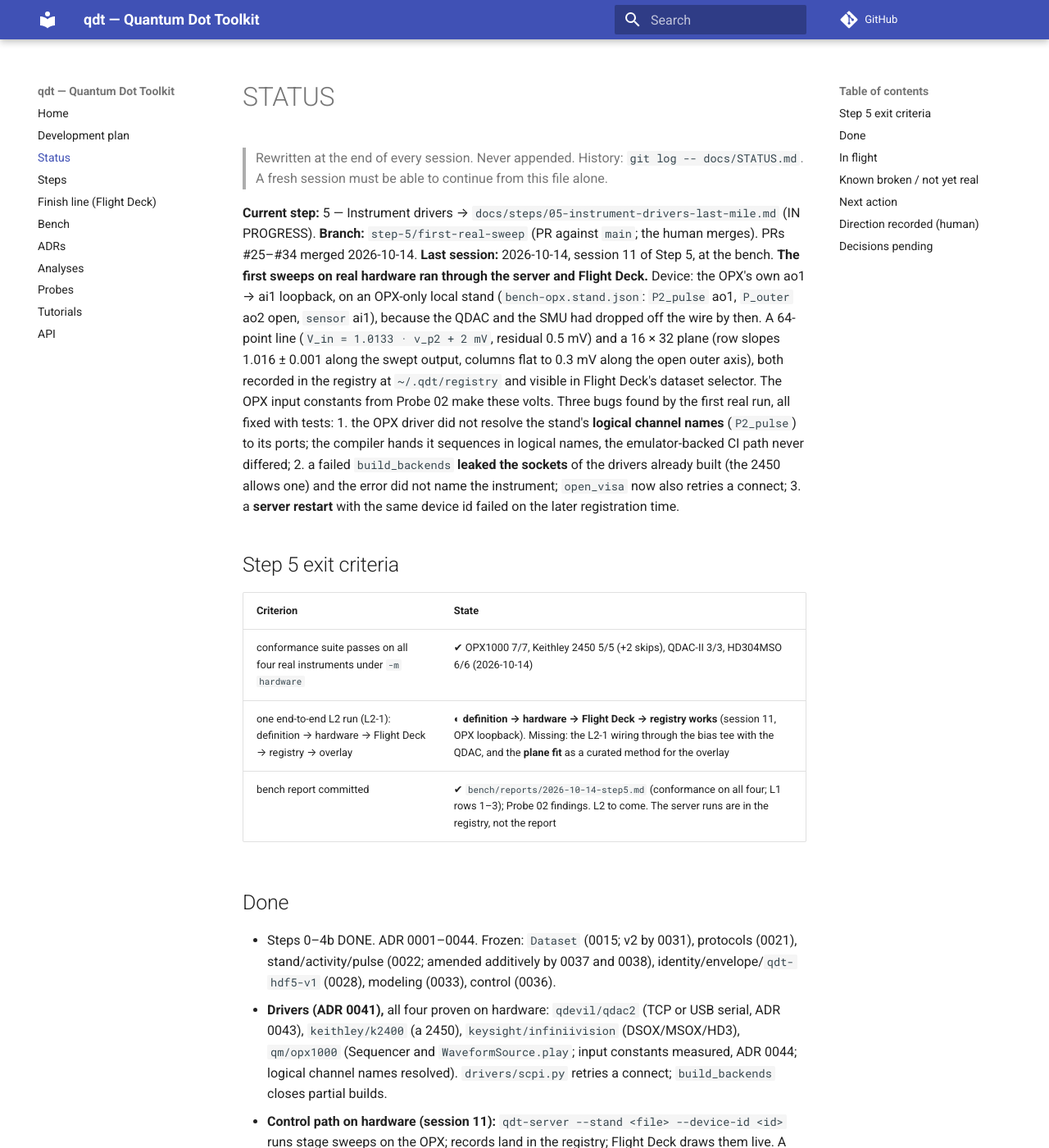
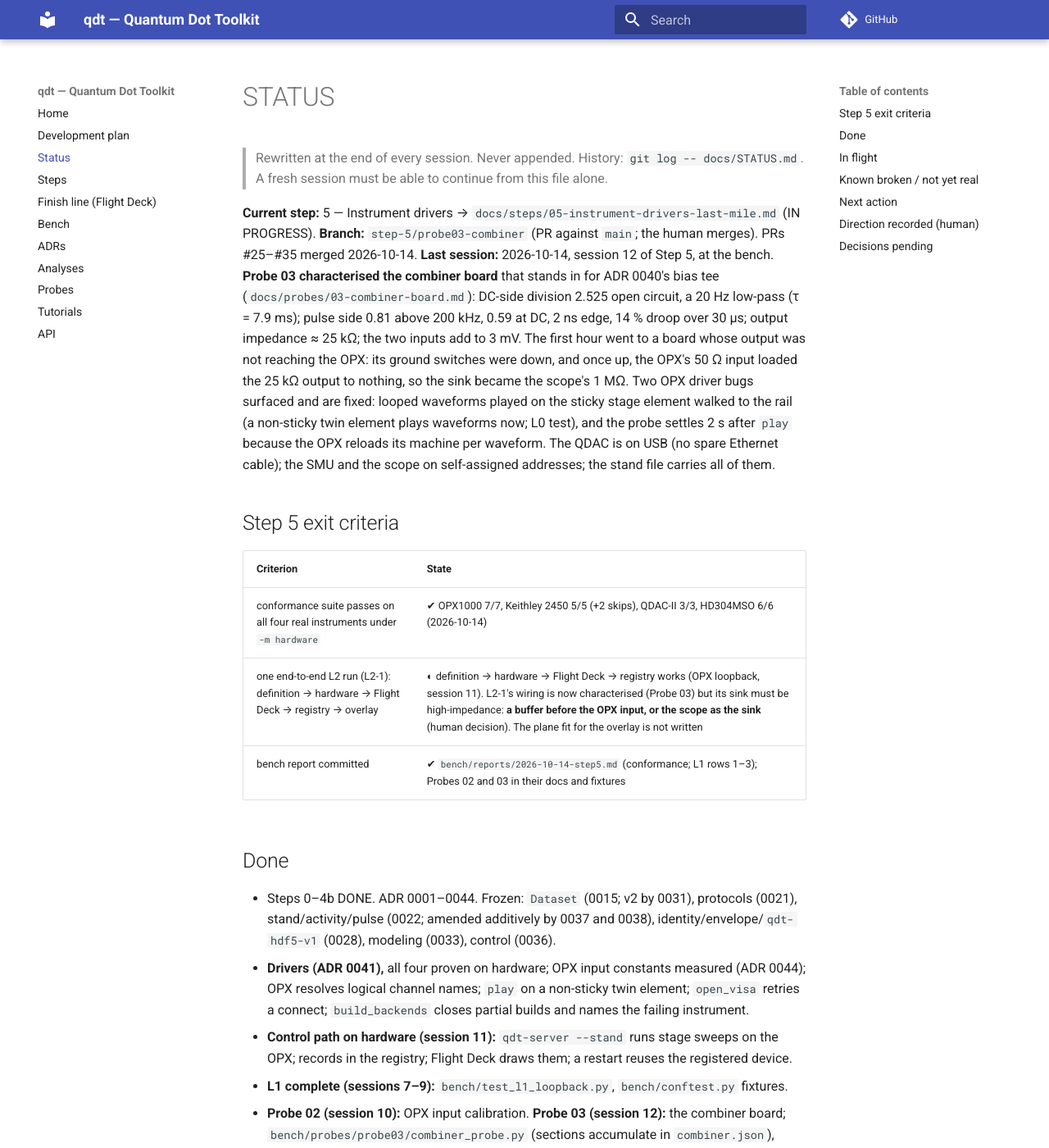
Before and after one commit to CowboyQuantum/qdt, an MkDocs documentation site: the page built from docs/STATUS.md, in a window 1280 px wide and 1400 px high. Shown: the whole window at 82% size. Built offline with MkDocs 1.6.1 and Material for MkDocs 9.7.7, drawn with Linux system fonts in a browser that asks for light colours; comment, search, counter and statistics services are not loaded; some of the changed text lies outside the part shown.

Commit message:
docs: BENCH L2 records the combiner board; STATUS, Step 5 session 12 (L2-1 sink decision pending)
Co-Authored-By: Claude Fable 5.1 <noreply@anthropic.com>

```diff
--- a/docs/BENCH.md
+++ b/docs/BENCH.md
@@ -41,6 +41,14 @@ the sources cabled right now, the rest skip. `bench/test_l1_loopback.py`.
 | OPX LF-FEM ao1 (`QDT_L1_OPX_CHANNEL`), direct mode → the same scope input, DC **50 Ω**, 0.1 V/div, edge trigger at half amplitude | a repeating 0.25 V, 1 µs pulse (4 µs period) through `WaveformSource.play`; one record through `WaveformSense`; amplitude = plateau mean − baseline, width = time between half-amplitude crossings | amplitude: the scope DC formula at 0.1 V/div (±23 mV) + the 50 Ω input's ±1.5 % of 0.25 V (≈ ±27 mV total); no published LF-FEM DAC accuracy, none budgeted; width: 4 ns clock + 2 grid steps (±6 ns) |
 
 ## L2: instrument-on-instrument (ADR 0040; closes Open Decision #10)
+
+**The combiner board (Probe 03, 2026-10-14)** is the part on the bench that adds the QDAC level and the
+OPX pulse; it stands in for the bias tee below. Measured (`docs/probes/03-combiner-board.md`):
+DC-side division 2.525 open circuit, a **20 Hz low-pass** (τ = 7.9 ms: settle ≥ 50 ms per DC step);
+pulse-side gain 0.81 above 200 kHz and 0.59 at DC (division ≈ 1.65 open circuit), 2 ns edge, 14 % droop
+over 30 µs; **output impedance ≈ 25 kΩ**, so its sink must be high-impedance (the scope's 1 MΩ, or a
+unity-gain buffer before the OPX's 50 Ω input); the two inputs add to 3 mV. Ground switches up.
+
 There is no surrogate DUT board. The L2 tests use the bench's instruments reading each other, plus two
 off-the-shelf parts: a **bias tee** and the **scope's DC-coupled 1 MΩ input**. Specifications below are
 taken from the instruments' and the bias tee's datasheets. The test code computes pass thresholds from
--- a/docs/STATUS.md
+++ b/docs/STATUS.md
@@ -4,91 +4,84 @@
 > A fresh session must be able to continue from this file alone.
 
 **Current step:** 5 — Instrument drivers → `docs/steps/05-instrument-drivers-last-mile.md` (IN PROGRESS).
-**Branch:** `step-5/first-real-sweep` (PR against `main`; the human merges). PRs #25–#34 merged 2026-10-14.
-**Last session:** 2026-10-14, session 11 of Step 5, at the bench. **The first sweeps on real hardware ran
-through the server and Flight Deck.** Device: the OPX's own ao1 → ai1 loopback, on an OPX-only local
-stand (`bench-opx.stand.json`: `P2_pulse` ao1, `P_outer` ao2 open, `sensor` ai1), because the QDAC and
-the SMU had dropped off the wire by then. A 64-point line (`V_in = 1.0133 · v_p2 + 2 mV`, residual
-0.5 mV) and a 16 × 32 plane (row slopes 1.016 ± 0.001 along the swept output, columns flat to 0.3 mV
-along the open outer axis), both recorded in the registry at `~/.qdt/registry` and visible in Flight
-Deck's dataset selector. The OPX input constants from Probe 02 make these volts. Three bugs found by the
-first real run, all fixed with tests:
-1. the OPX driver did not resolve the stand's **logical channel names** (`P2_pulse`) to its ports;
-   the compiler hands it sequences in logical names, the emulator-backed CI path never differed;
-2. a failed `build_backends` **leaked the sockets** of the drivers already built (the 2450 allows one)
-   and the error did not name the instrument; `open_visa` now also retries a connect;
-3. a **server restart** with the same device id failed on the later registration time.
+**Branch:** `step-5/probe03-combiner` (PR against `main`; the human merges). PRs #25–#35 merged 2026-10-14.
+**Last session:** 2026-10-14, session 12 of Step 5, at the bench. **Probe 03 characterised the combiner
+board** that stands in for ADR 0040's bias tee (`docs/probes/03-combiner-board.md`): DC-side division
+2.525 open circuit, a 20 Hz low-pass (τ = 7.9 ms); pulse side 0.81 above 200 kHz, 0.59 at DC, 2 ns edge,
+14 % droop over 30 µs; output impedance ≈ 25 kΩ; the two inputs add to 3 mV. The first hour went to a
+board whose output was not reaching the OPX: its ground switches were down, and once up, the OPX's 50 Ω
+input loaded the 25 kΩ output to nothing, so the sink became the scope's 1 MΩ. Two OPX driver bugs
+surfaced and are fixed: looped waveforms played on the sticky stage element walked to the rail (a
+non-sticky twin element plays waveforms now; L0 test), and the probe settles 2 s after `play` because
+the OPX reloads its machine per waveform. The QDAC is on USB (no spare Ethernet cable); the SMU and the
+scope on self-assigned addresses; the stand file carries all of them.
 
 ## Step 5 exit criteria
 | Criterion | State |
 |---|---|
 | conformance suite passes on all four real instruments under `-m hardware` | ✔ OPX1000 7/7, Keithley 2450 5/5 (+2 skips), QDAC-II 3/3, HD304MSO 6/6 (2026-10-14) |
-| one end-to-end L2 run (L2-1): definition → hardware → Flight Deck → registry → overlay | ◐ **definition → hardware → Flight Deck → registry works** (session 11, OPX loopback). Missing: the L2-1 wiring through the bias tee with the QDAC, and the **plane fit** as a curated method for the overlay |
-| bench report committed | ✔ `bench/reports/2026-10-14-step5.md` (conformance on all four; L1 rows 1–3); Probe 02 findings. L2 to come. The server runs are in the registry, not the report |
+| one end-to-end L2 run (L2-1): definition → hardware → Flight Deck → registry → overlay | ◐ definition → hardware → Flight Deck → registry works (OPX loopback, session 11). L2-1's wiring is now characterised (Probe 03) but its sink must be high-impedance: **a buffer before the OPX input, or the scope as the sink** (human decision). The plane fit for the overlay is not written |
+| bench report committed | ✔ `bench/reports/2026-10-14-step5.md` (conformance; L1 rows 1–3); Probes 02 and 03 in their docs and fixtures |
 
 ## Done
 - Steps 0–4b DONE. ADR 0001–0044. Frozen: `Dataset` (0015; v2 by 0031), protocols (0021),
   stand/activity/pulse (0022; amended additively by 0037 and 0038), identity/envelope/`qdt-hdf5-v1`
   (0028), modeling (0033), control (0036).
-- **Drivers (ADR 0041),** all four proven on hardware: `qdevil/qdac2` (TCP or USB serial, ADR 0043),
-  `keithley/k2400` (a 2450), `keysight/infiniivision` (DSOX/MSOX/HD3), `qm/opx1000` (Sequencer and
-  `WaveformSource.play`; input constants measured, ADR 0044; logical channel names resolved).
-  `drivers/scpi.py` retries a connect; `build_backends` closes partial builds.
-- **Control path on hardware (session 11):** `qdt-server --stand <file> --device-id <id>` runs stage
-  sweeps on the OPX; records land in the registry; Flight Deck draws them live. A restart reuses the
-  registered device.
-- **L1 complete (sessions 7–9):** `bench/test_l1_loopback.py`; `bench/conftest.py` fixtures;
-  `QDT_L1_SOURCES` names cabled sources.
-- **Probe 02 (session 10):** OPX input calibration; fixtures `bench/fixtures/probe02/`.
-- **Bench reports (ADR 0042):** `scripts/bench_report.py`; one file per day, a section per run.
-- **Extras:** `[qdac]` adds pyvisa, pyvisa-py and pyserial; `[keysight]` and `[smu]` add pyvisa and
-  pyvisa-py; `[opx]` adds qm-qua 1.4.1.
-- 319 Python tests (+5 Postgres-parametrized), 4 skipped, 23 hardware-only in `packages/`, 11
+- **Drivers (ADR 0041),** all four proven on hardware; OPX input constants measured (ADR 0044); OPX
+  resolves logical channel names; `play` on a non-sticky twin element; `open_visa` retries a connect;
+  `build_backends` closes partial builds and names the failing instrument.
+- **Control path on hardware (session 11):** `qdt-server --stand` runs stage sweeps on the OPX; records
+  in the registry; Flight Deck draws them; a restart reuses the registered device.
+- **L1 complete (sessions 7–9):** `bench/test_l1_loopback.py`, `bench/conftest.py` fixtures.
+- **Probe 02 (session 10):** OPX input calibration. **Probe 03 (session 12):** the combiner board;
+  `bench/probes/probe03/combiner_probe.py` (sections accumulate in `combiner.json`), fixtures in
+  `bench/fixtures/probe03/`.
+- **Bench reports (ADR 0042):** `scripts/bench_report.py`.
+- 320 Python tests (+5 Postgres-parametrized), 4 skipped, 23 hardware-only in `packages/`, 11
   hardware-only in `bench/`; Flight Deck 68 unit tests and 4 e2e.
 
 ## In flight
-- Nothing uncommitted. PR for `step-5/first-real-sweep` awaits the human. The server may still be running
-  on the OPX-only stand (`pkill -f "python -m qdt_server"` stops it).
+- Nothing uncommitted. PR for `step-5/probe03-combiner` awaits the human.
 
 ## Known broken / not yet real
-- **The QDAC and the SMU dropped off the wire** during session 11 (no ping, no ARP, no USB port on the
-  QDAC); not diagnosed. Both must be back for L2-1. The 2450's link-local address also acquired a stale
-  route via Wi-Fi on the Mac (`route -n get <ip>` said `en0`); `sudo route delete <ip>` or re-plugging
-  the dock adapter clears it.
-- **Plane fit not written:** the L2-1 overlay needs the curated plane method (and L2-3 the single
-  exponential) in `qdt-analysis`.
-- **No hardware `WaveformSense` row for the OPX input** in the conformance suite (ADR 0044).
-- **OPX input offset** −1.7 mV at 0 V in, not applied; the loopback line shows +2 mV at v_p2 = 0.
-- **QDAC-II outputs can come up dead** (firmware 14-1.70): `*RST` fixes it; verify one channel at the
-  start of a bench session. Not a driver action.
+- **L2-1's sink:** the combiner's ≈ 25 kΩ output cannot drive the OPX's 50 Ω input (0.5 mV per volt
+  arrived). Options: a unity-gain buffer at the board output (keeps L2-1 as the step defines it), the
+  scope's 1 MΩ as the sink (then the OPX does not read the result), or a low-impedance rebuild of the
+  board (fast, but a different board). Human decision.
+- **DC sweeps through the combiner must settle ≥ 50 ms per step** (20 Hz low-pass); set
+  `ChannelMap.settle_s` on the QDAC channel in the stand file for L2-1.
+- **Plane fit not written** (L2-1 overlay); single exponential (L2-3) likewise.
+- **No hardware `WaveformSense` row for the OPX input** in the conformance suite (ADR 0044); a looped-
+  waveform row for `WaveformSource` on hardware would also have caught the sticky bug.
+- **OPX input offset** −1.7 mV at 0 V in, not applied.
+- **QDAC-II outputs can come up dead** (firmware 14-1.70): `*RST` fixes it; verify one channel first.
 - **QDAC-II current readout** in the HIGH sense range hides a 1 MΩ load; `SENS<n>:RANG LOW` at 0 V.
-- **Link-local addresses move** (2450, scope); `dns-sd -B _scpi-raw._tcp local.` finds them.
-- **HD3 sockets:** VXI-11 refuses intermittently; the socket form sometimes times out the first connect
-  (now retried in `open_visa`).
-- **Serial numbers:** driver errors show vendor and model only; `bench_report.py` does not redact
-  `*IDN?` serials (decision pending).
+- **Link-local addresses move** (2450, scope); `dns-sd -B _scpi-raw._tcp local.` finds them. The Mac
+  sometimes routes a 169.254 host via Wi-Fi (`route -n get <ip>`); `sudo route delete <ip>` clears it.
+- **HD3 sockets:** VXI-11 refuses intermittently; the socket form sometimes times out the first connect.
+- **Serial numbers:** `bench_report.py` does not redact `*IDN?` serials (decision pending).
 - **Bench network:** the Mac's dock adapter needs aliases on the 10.20 subnet (`netmask` spelled out)
   and its 169.254 self-assigned address; its 10.20 alias has a /8 mask by accident.
 - **qm-qua deprecation:** the OPX driver's QUA config carries a deprecated `version` key.
 - **Today's report** holds many runs, including failed ones; the plugin never rewrites (ADR 0042).
 - **OPX results:** one frame per result at job end; maps fill line by line (one stage per stepped point).
-  With both axes in the stage (session 11's plane) the whole map is one job and arrives at its end.
 - **OPX `drive`:** not supported on the LF-FEM stage.
 - Carried over: diamond estimator needs a cold sensor (ADR 0030); zero-clipping in the dot model (ADR
   0020); overlays in one colour; Postgres suite only in CI; `FINISH_LINE.md` TODO (human); Windows pnpm
   via `corepack pnpm`.
 
 ## Next action
-**Human, at the bench:**
+**Human:**
 1. Merge the PR.
-2. Get the QDAC and the SMU back on the wire (check their Ethernet cables at the switch and their
-   power); a session re-finds them (QDAC at its fixed address, SMU by mDNS) and updates the stand file.
-3. Record the bias tee's model and specifications in `docs/BENCH.md` § L2 (human), then wire L2-1:
-   QDAC ch → bias tee DC port, OPX ao1 → RF port, bias tee out → OPX ai1.
+2. Decide L2-1's sink: a buffer at the combiner output into the OPX input (the step as written), or the
+   scope (then L2-1 is restated: the OPX plays, the scope reads, the plane fit runs on the scope's
+   record). Say which; a session wires the stand file and the sweep accordingly.
+3. If a buffer: put it in, keep QDAC ch01 and OPX ao1 on the board, board out → buffer → OPX ai1.
 
-**Then (sessions):** the curated **plane fit** (iso-line overlays) in `qdt-analysis`, then L2-1 through
-the server for the exit criterion; the single exponential and L2-3; a hardware OPX-input row for the
-conformance suite; the QDAC current-sense range; the Flight Deck time-series view; close Step 5.
+**Then (sessions):** the curated **plane fit** (iso-line overlays) in `qdt-analysis`; the L2-1 sweep
+through the server with `settle_s = 0.05` on the QDAC channel; the single exponential and L2-3 (the
+combiner's own droop is the real exponential now); a hardware `WaveformSource`/`WaveformSense` row for
+the OPX in the conformance suite; the Flight Deck time-series view; close Step 5.
 
 ## Direction recorded (human)
 - **2026-10-13:** web app end state. Curated analyses only. The control path came before the drivers
@@ -97,14 +90,14 @@ conformance suite; the QDAC current-sense range; the Flight Deck time-series vie
   accepted (0037); the operating point comes before Step 5 (0038); wall-clock CI gates are advisory
   (0039); no surrogate DUT (0040); drivers first, simple; fits later (0041); bench reports write
   themselves (0042); USB serial counts for the QDAC-II (0043); drivers are recreated here rather than
-  adapted from QCoDeS, an adapter only if breadth is ever needed (discussion, no ADR); the OPX input
-  constants are measured, not assumed (0044).
-- **2026-10-14, tabled for later:** Flight Deck should also visualise time-series data, the bench scope's
-  records first and then any instrument that can represent a time series. The `Dataset` contract already
-  carries (record, time) variables on a declared grid (ADR 0015); a renderer in `apps/flightdeck`, not a
-  schema change. Candidate for Step 6 or a Flight Deck session after Step 5 closes.
+  adapted from QCoDeS (discussion, no ADR); the OPX input constants are measured, not assumed (0044);
+  the combiner board stands in for the bias tee and is characterised by a probe before it is used
+  (Probe 03, no ADR: BENCH.md records the part).
+- **2026-10-14, tabled for later:** Flight Deck should also visualise time-series data (scope records
+  first, then any instrument with a time series). A renderer, not a schema change.
 
 ## Decisions pending
+- L2-1's sink: buffer before the OPX input, or the scope.
 - A default operating point per device (not in ADR 0038).
 - Whether to fix the dot model's zero-clipping (ADR 0020 amendment).
 - Whether the diamond estimator should survive warm edges.
```
Also changed, not shown: docs/steps/05-instrument-drivers-last-mile.md (+4 -0 lines).
